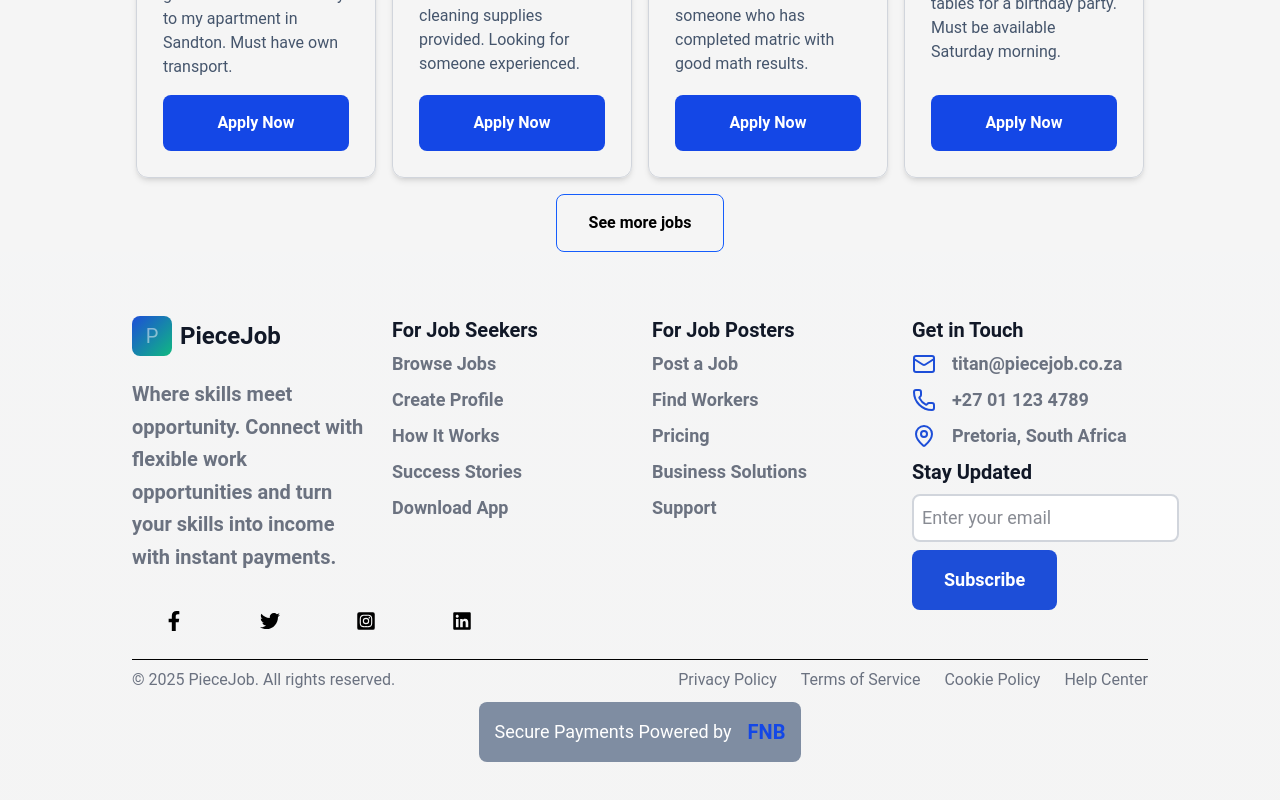
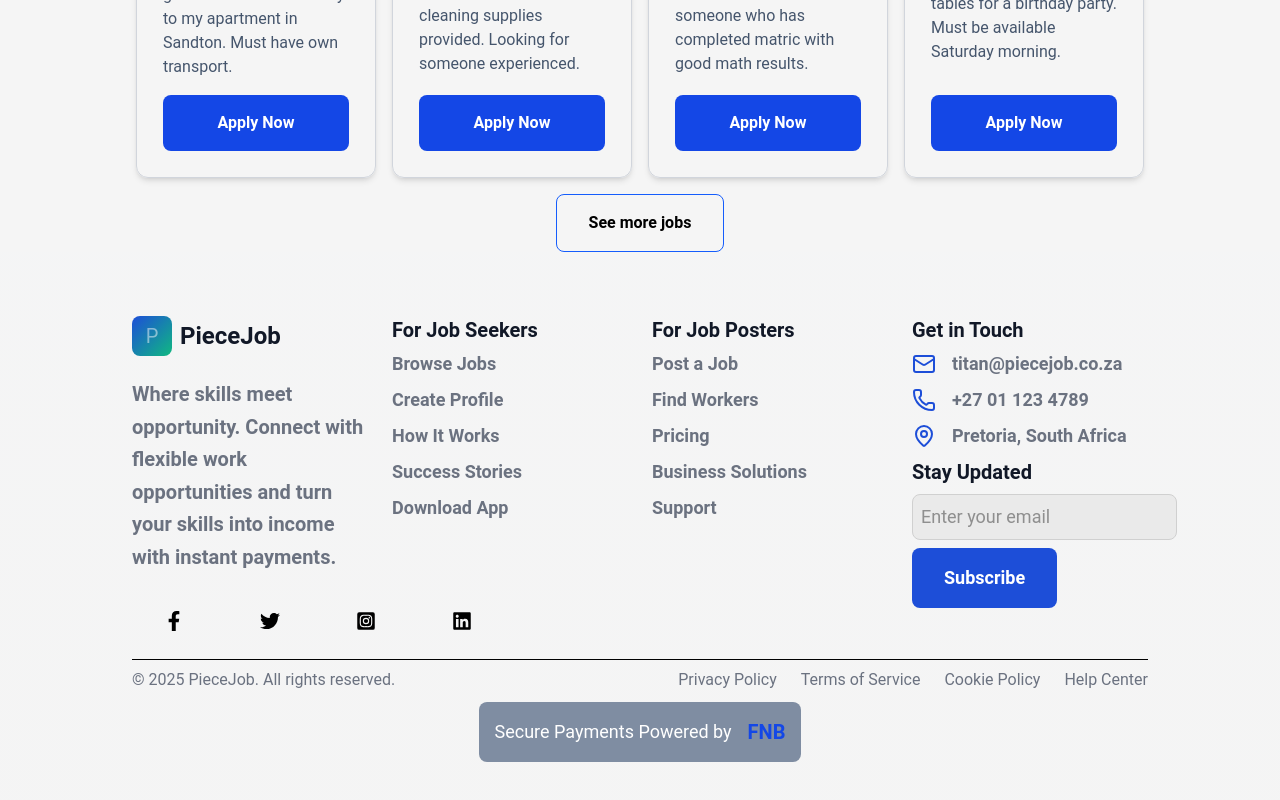
Before and after one commit to Kaydev-cmd/piece-job, a Next.js app in the folder frontend/: page /job-feed in a window 1280 px wide. Shown: the part 1584-2384 px from the top of the page. Built offline with nearby package versions, Linux system fonts and the light colour scheme.

Commit message:
style: update input styling to apply directly to input elements instead of form input

```diff
--- a/frontend/styles/globals.css
+++ b/frontend/styles/globals.css
@@ -49,7 +49,7 @@ button:hover {
   opacity: 0.9;
 }
 
-form input,
+input,
 form textarea,
 .joiningAs {
   background-color: #eaeaea;
@@ -60,7 +60,7 @@ form textarea,
   color: #333333;
 }
 
-form input:focus,
+input:focus,
 form textarea:focus {
   border-color: #3b82f6;
   outline: none;
```
